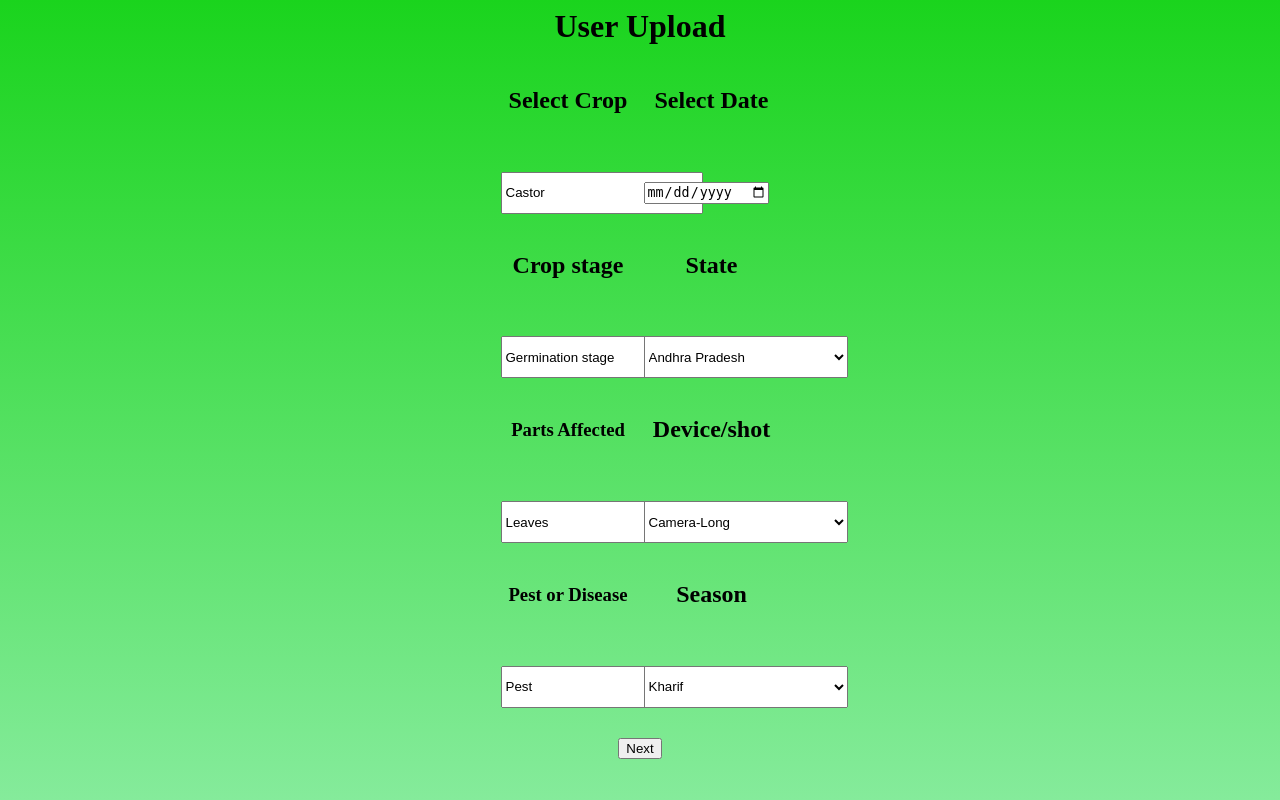
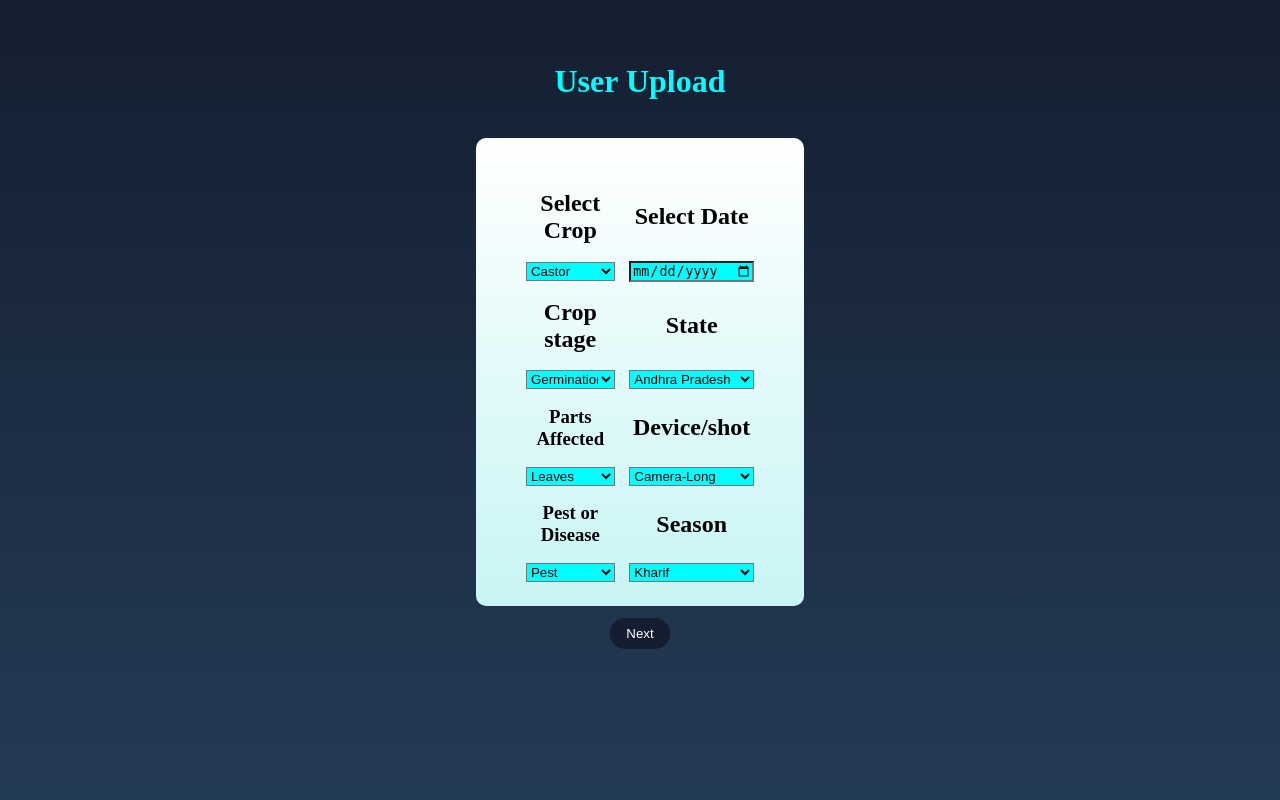
Before and after one commit to Satya-Sreekar/Image-repository, a PHP site: page /User.php in a window 1280 px wide. Run offline with PHP 8.4, Linux system fonts and the light colour scheme; a user stored in the database is signed in; data comes from the database, SQL or seed files in the repository.

Commit message:
Updated CSS

```diff
--- a/User.css
+++ b/User.css
@@ -1,24 +1,63 @@
 html
 {
-    background:linear-gradient(rgb(26, 212, 29),rgb(133, 235, 155));
+    background:linear-gradient(#141e30, #243b55);
     height: 100%;
+}
+h1
+{
+    margin-top: 5%;
+    margin-bottom: 3%;
+    color: aqua;
+}
+select,input[type=date]
+{
+    width: 100%;
+    background-color: aqua;
+}
+h2,h3
+{
+    margin: 1%;
+}
+th,td
+{
+    padding-left:1%;
+    padding-right:1%;
+
 }
 table
 {
-    height: 90%;
+    border-spacing: 10px;
+}
+input[type=submit]
+    {
+    background-color: #141e30;
+    border-radius:15px;
+    border: none;
+    color: white;
+    padding: 8px 16px;
+    margin-top: 20px;
+    text-decoration: none;
+    cursor: pointer;
+    }
+input[type=submit]:hover
+    {
+    background-color: #243b55;
+    border-radius:15px;
+    border: none;
+    color: rgb(64,0,32);
+    padding: 8px 16px;
+    text-decoration: none;
+    cursor: pointer;
+    margin-top: 20px;
 
+    }
+#box {
+    position: relative;
+    text-align: center;
+    padding: 3%;
+    width: 20%;
+    height: 50%;
+    margin: 20px auto;
+    background:linear-gradient(white,rgb(200, 245, 245));
+    border-radius: 10px;
 }
-UserTitle
-{
-    margin: 50;
-}
-select
-{
-    width:  150%;
-    height: 42px;
-}
-button
-{
-    width:100%;
-    align-content: center;
-}
```
